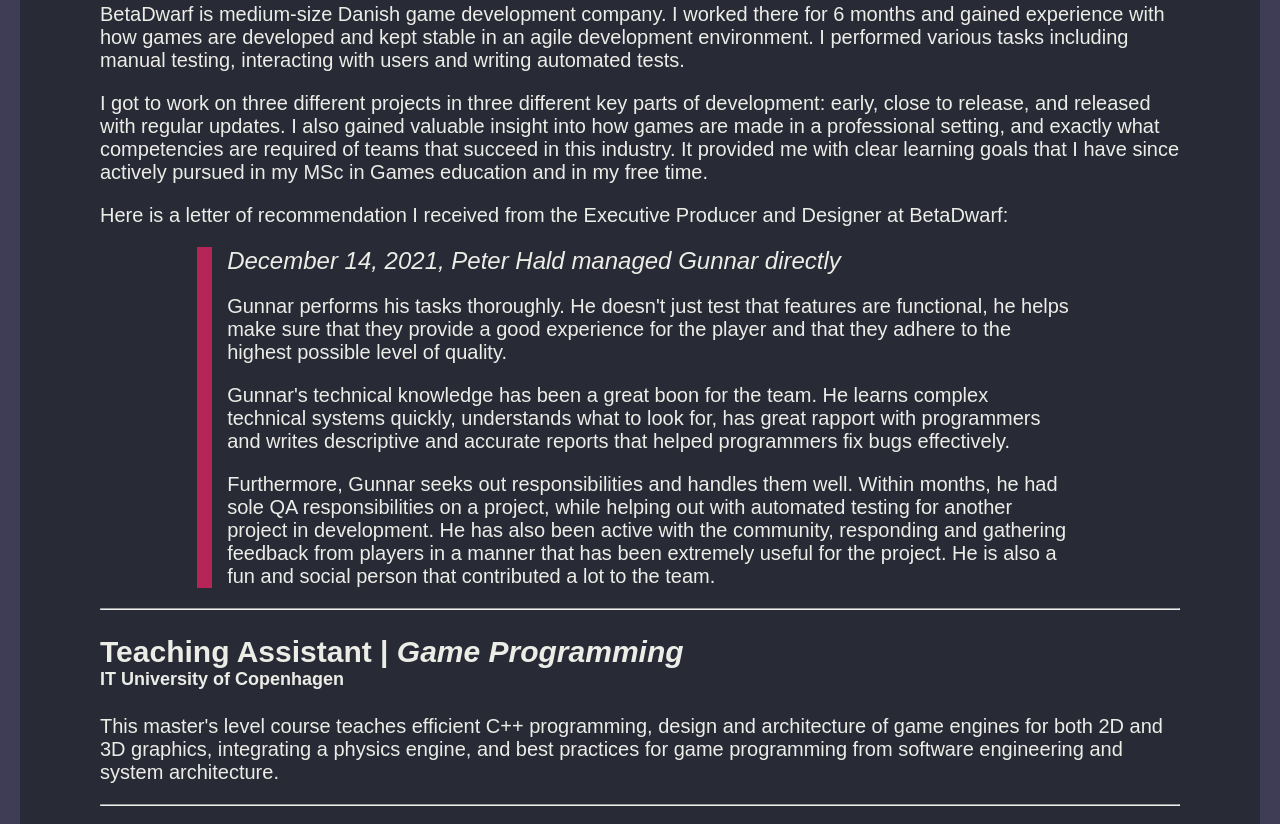
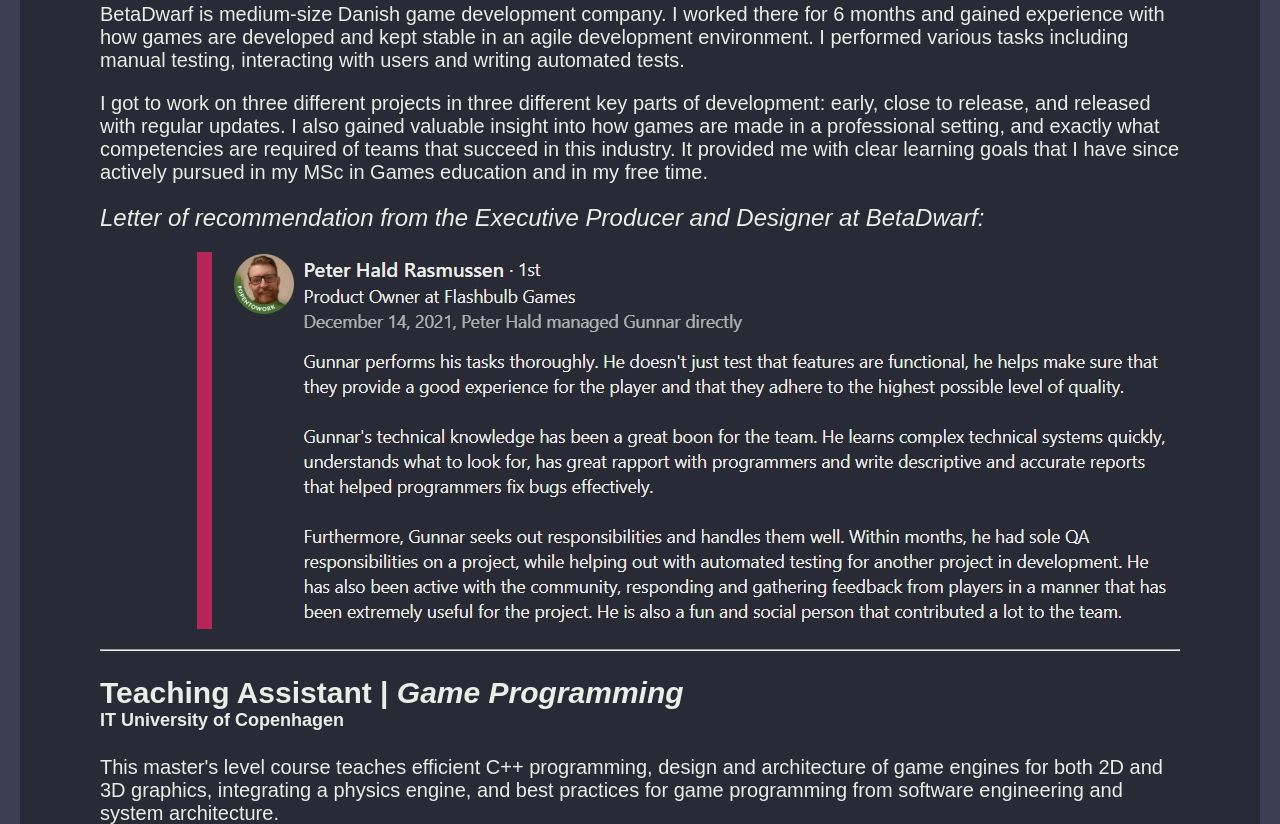
Before and after one commit to Raestkjoot/PortfolioWebsite-2.0, a plain HTML site: page exp-and-edu.html in a window 1280 px wide. Shown: the part 508-1332 px from the top of the page. Drawn offline with nearby package versions, Linux system fonts and the light colour scheme.

Commit message:
letOfRec as image

```diff
--- a/exp-and-edu.html
+++ b/exp-and-edu.html
@@ -4,6 +4,7 @@
 
 <!-- Head section is for stuff that is not going to be on the page -->
 <head>
+	<meta charset="utf-8" />
 	<title>Gunnar Portfolio</title>
 	<link rel="stylesheet" href="styles/main.css">
 	<link rel="stylesheet" href="https://fonts.googleapis.com/css2?family=Material+Symbols+Outlined:opsz,wght,FILL,GRAD@24,400,0,0&icon_names=description,list,manufacturing" />
@@ -20,7 +21,7 @@
 
 <!-- Body is for everything on the page -->
 <body>
-	<!-- Sticky header -->
+	<!-- Sticky Header with socials-->
 	<div class="sticky-header">
 		<a class="sticky-header-button" href="mailto: gunnarmagnum@gmail.com">gunnarmagnum@gmail.com</a>
 		<a class="sticky-header-button" href="https://github.com/Raestkjoot" target="_blank">
@@ -65,29 +66,13 @@
 			I also gained valuable insight into how games are made in a professional setting, and exactly what competencies are required of teams that succeed in this industry.
 			It provided me with clear learning goals that I have since actively pursued in my MSc in Games education and in my free time.
 		</p>
-		<p>
-			Here is a letter of recommendation I received from the Executive
-			Producer and Designer at BetaDwarf:
-		</p>
+		<cite>
+			<a class="sticky-header-button" href="https://www.linkedin.com/in/gunnar-magnussen/">
+				Letter of recommendation from the Executive Producer and Designer at BetaDwarf:
+			</a>
+		</cite>
 		<blockquote>
-			<cite>
-				<a href="https://www.linkedin.com/in/gunnar-magnussen/">December 14, 2021, Peter Hald managed Gunnar directly</a>
-			</cite>
-			<p>
-				Gunnar performs his tasks thoroughly. He doesn't just test that features are functional,
-				he helps make sure that they provide a good experience for the player and that they adhere to the highest possible level of quality.
-			</p>
-			<p>
-				Gunnar's technical knowledge has been a great boon for the team.
-				He learns complex technical systems quickly, understands what to look for, has great rapport with programmers
-				and writes descriptive and accurate reports that helped programmers fix bugs effectively.
-			</p>
-			<p>
-				Furthermore, Gunnar seeks out responsibilities and handles them well.
-				Within months, he had sole QA responsibilities on a project, while helping out with automated testing for another project in development.
-				He has also been active with the community, responding and gathering feedback from players in a manner that has been extremely useful for the project.
-				He is also a fun and social person that contributed a lot to the team.
-			</p>
+			<img src="images/recommendation.jpg">
 		</blockquote>
 		<hr/>
 
```
Also changed, not shown: index.html (+1 -0 lines), images/recommendation.jpg (added).
